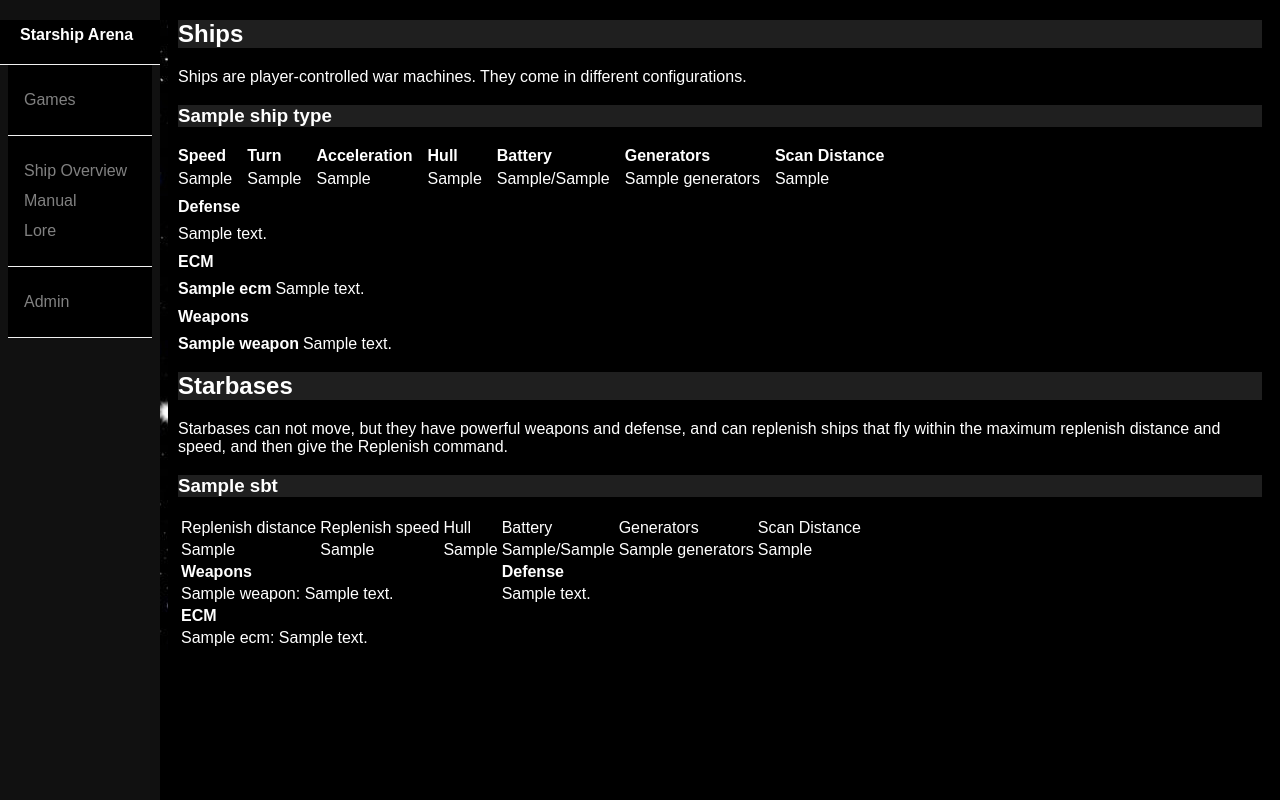
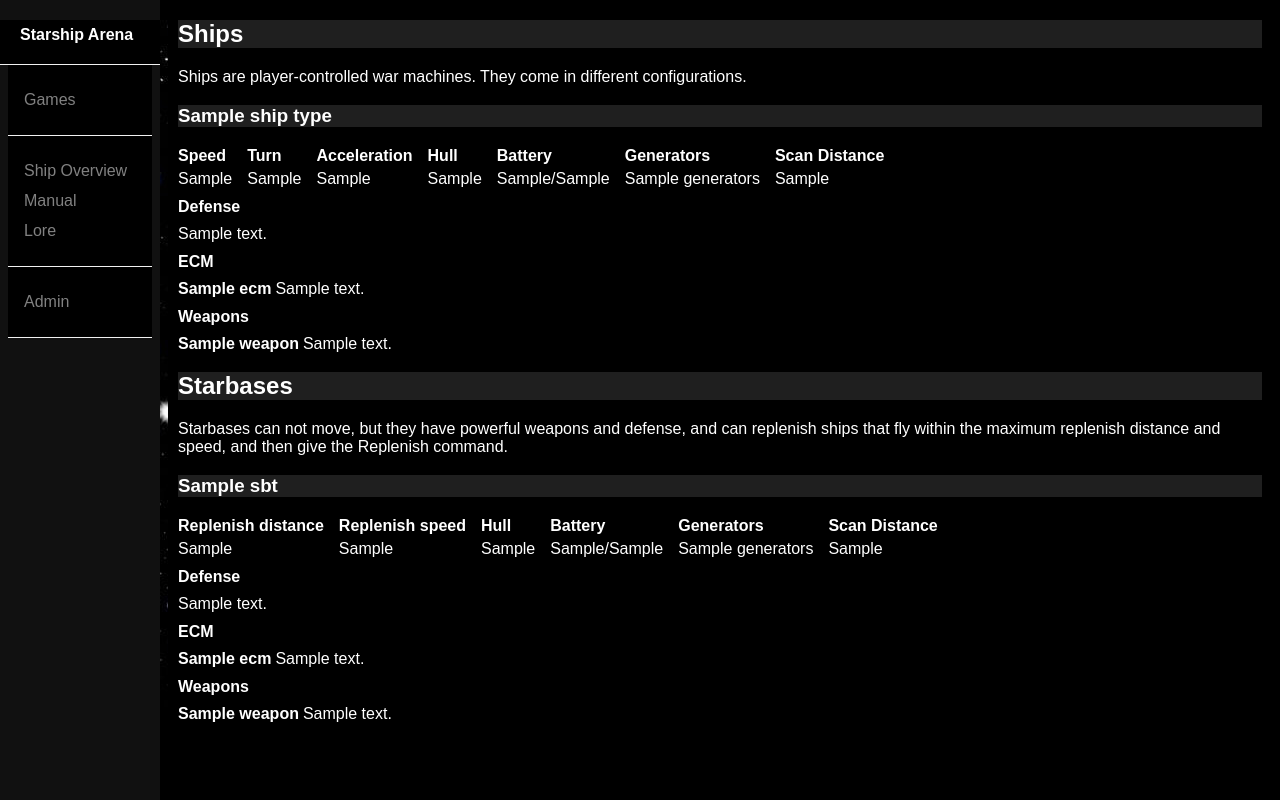
Before and after one commit to sbeaumont/starship-arena, a Flask app: template arena/web/templates/ship-overview.html in a window 1280 px wide. Run offline with Flask 3, Linux system fonts and the light colour scheme; the template is opened without the code that fills it: most values are stand-ins (such as "Sample title", 1, 10 or a date in 2020); some libraries are stand-ins or nearby versions.

Commit message:
Better CSS version for Ship Overview.

```diff
--- a/arena/web/templates/ship-overview.html
+++ b/arena/web/templates/ship-overview.html
@@ -71,52 +71,55 @@
 
 {% for sbt in starbase_types %}
 <h3>{{ sbt.name }}</h3>
-<table>
-    <tr>
-        <td>Replenish distance</td>
-        <td>Replenish speed</td>
-        <td>Hull</td>
-        <td>Battery</td>
-        <td>Generators</td>
-        <td>Scan Distance</td>
-    </tr>
-    <tr>
-        <td>{{sbt.max_replenish_distance}}</td>
-        <td>{{sbt.max_replenish_speed}}</td>
-        <td>{{sbt.max_hull}}</td>
-        <td>{{sbt.start_battery}}/{{sbt.max_battery}}</td>
-        <td>{{sbt.generators}}</td>
-        <td>{{sbt.max_scan_distance}}</td>
-    </tr>
-    <tr>
-        <td colspan="3"><b>Weapons</b></td>
-        <td colspan="3"><b>Defense</b></td>
-    </tr>
-    <tr>
-        <td colspan="3">
-            {% for w in sbt.weapons %}
-            {{w.name}}: {{w.description}}<br/>
-            {% endfor %}
-        </td>
-        <td colspan="3">
-            {% for d in sbt.defense %}
-            {{d.description}}<br/>
-            {% endfor %}
-        </td>
-    </tr>
-    {% if sbt.ecm %}
-    <tr>
-        <td colspan="6"><b>ECM</b></td>
-    </tr>
-    <tr>
-        <td colspan="6">
+<div class="info_grid ship_overview">
+    <div class="ship_attribute">
+        <label>Replenish distance</label>
+        <span class="attribute_value">{{sbt.max_replenish_distance}}</span>
+    </div>
+    <div class="ship_attribute">
+        <label>Replenish speed</label>
+        <span class="attribute_value">{{sbt.max_replenish_speed}}</span>
+    </div>
+    <div class="ship_attribute">
+        <label>Hull</label>
+        <span class="attribute_value">{{sbt.max_hull}}</span>
+    </div>
+    <div class="ship_attribute">
+        <label>Battery</label>
+        <span class="attribute_value">{{sbt.start_battery}}/{{sbt.max_battery}}</span>
+    </div>
+    <div class="ship_attribute">
+        <label>Generators</label>
+        <span class="attribute_value">{{sbt.generators}}</span>
+    </div>
+    <div class="ship_attribute">
+        <label>Scan Distance</label>
+        <span class="attribute_value">{{sbt.max_scan_distance}}</span>
+    </div>
+</div>
+<div class="info_grid component_overview">
+    <label>Defense</label>
+    {% for d in sbt.defense %}
+        <span class="defense_description">{{d.description}}</span>
+    {% endfor %}
+</div>
+{% if sbt.ecm %}
+    <div class="info_grid component_overview">
+        <label>ECM</label>
         {% for e in sbt.ecm %}
-            {{e.name}}: {{e.description}}<br/>
+            <span class="component_name">{{e.name}}</span>
+            <span class="component_description">{{e.description}}</span>
         {% endfor %}
-        </td>
-    </tr>
-    {% endif %}
-</table>
+    </div>
+{% endif %}
+<div class="info_grid component_overview">
+    <label>Weapons</label>
+    {% for w in sbt.weapons %}
+    <span class="component_name">{{w.name}}</span>
+    <span class="component_description">{{w.description}}</span>
+    {% endfor %}
+</div>
+
 {% endfor %}
 
 {% endblock content %}
```
